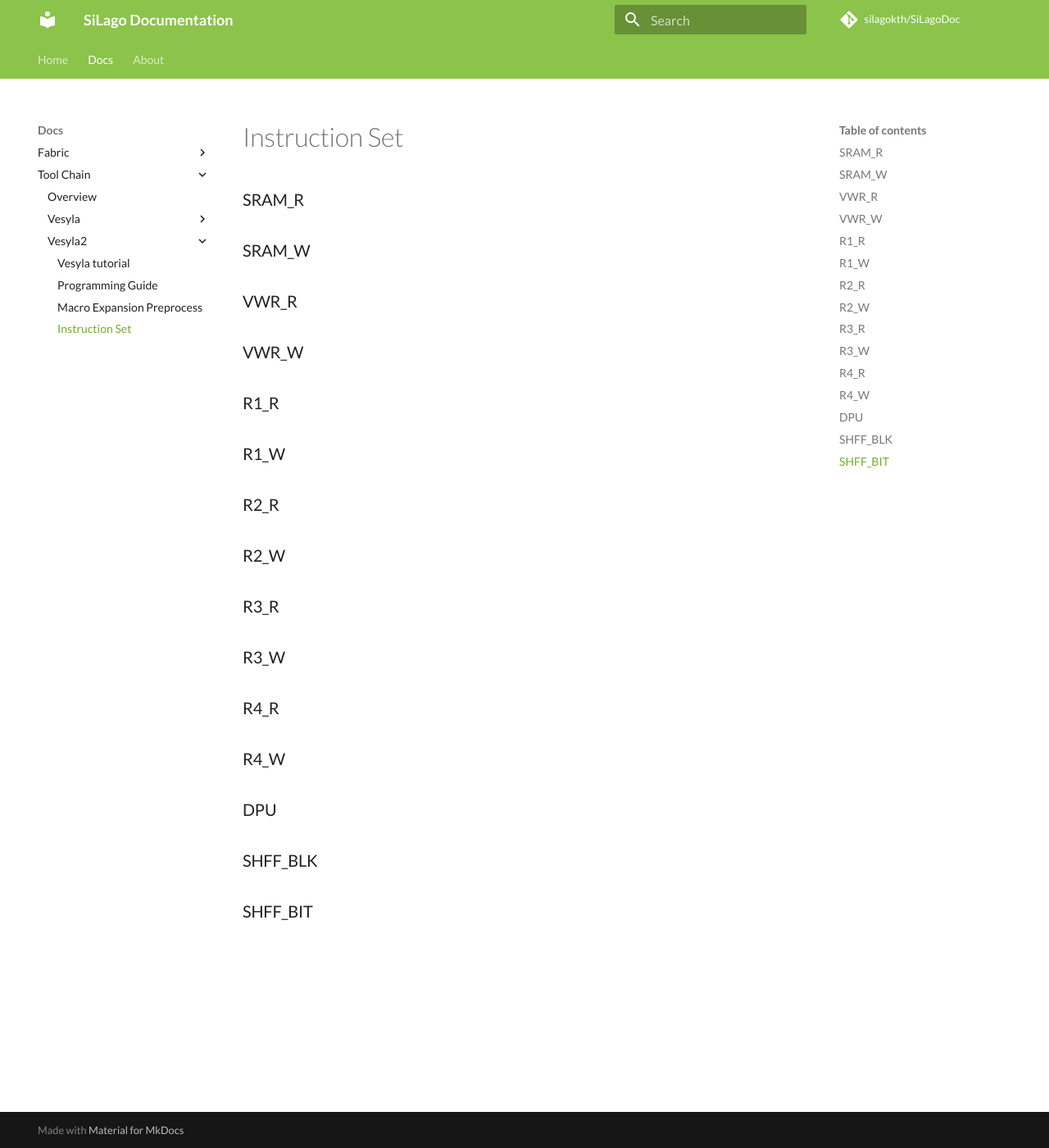
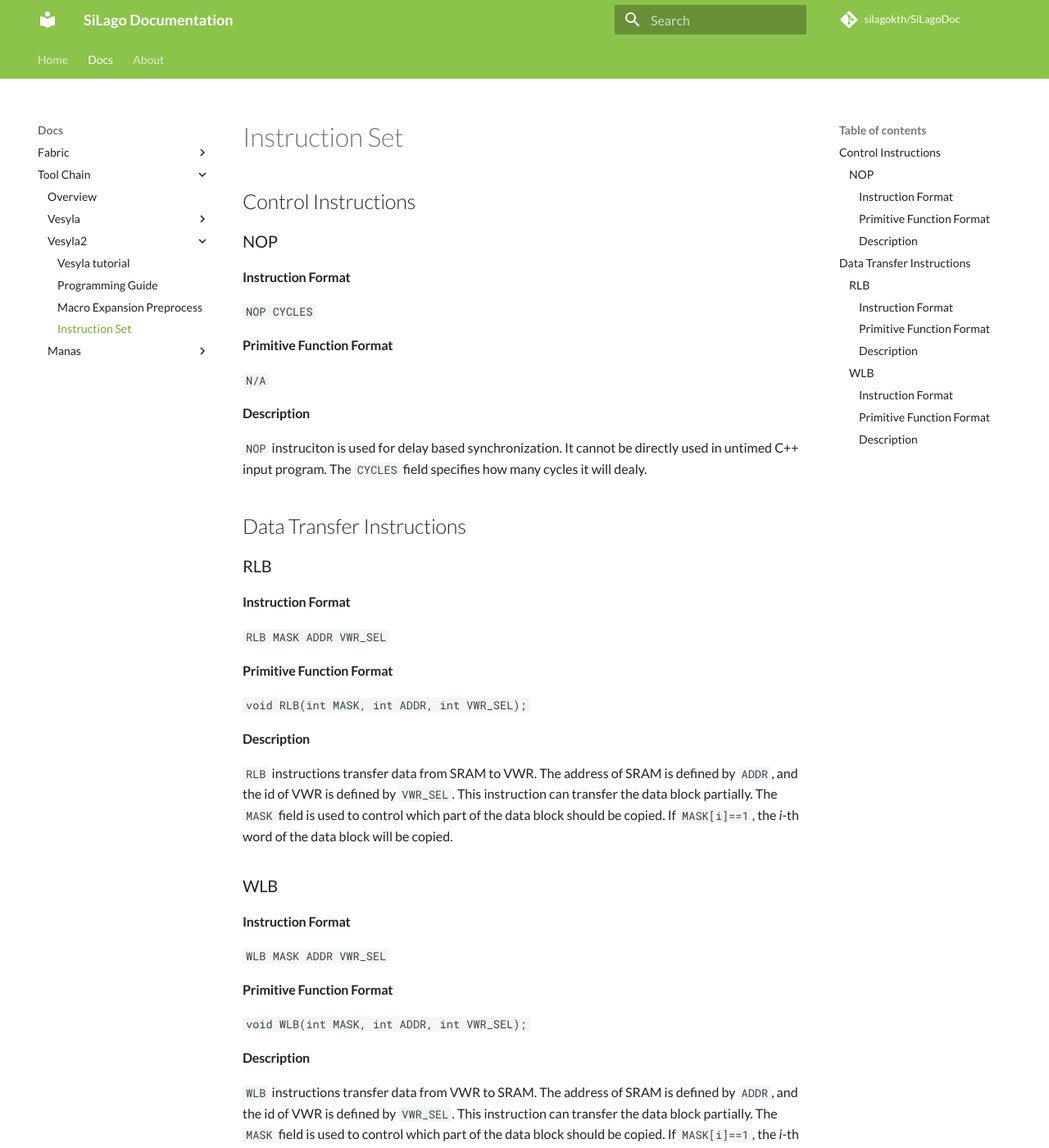
Before and after one commit to silagokth/SiLagoDoc, an MkDocs documentation site: the page built from docs/Docs/ToolChain/Vesyla2/InstructionSet.md, in a window 1280 px wide and 1400 px high. Shown: the whole window at 82% size. Built offline with MkDocs 1.6.1 and Material for MkDocs 9.7.7, drawn with Linux system fonts in a browser that asks for light colours; comment, search, counter and statistics services are not loaded; old or Windows-style settings are respelled for this version of MkDocs.

Commit message:
update for manas

````diff
--- a/docs/Docs/ToolChain/Vesyla2/InstructionSet.md
+++ b/docs/Docs/ToolChain/Vesyla2/InstructionSet.md
@@ -1,17 +1,47 @@
 # Instruction Set
 
-### SRAM_R
-### SRAM_W
-### VWR_R
-### VWR_W
-### R1_R
-### R1_W
-### R2_R
-### R2_W
-### R3_R
-### R3_W
-### R4_R
-### R4_W
-### DPU
-### SHFF_BLK
-### SHFF_BIT
+## Control Instructions
+
+### NOP
+
+#### Instruction Format
+
+```NOP CYCLES```
+
+#### Primitive Function Format
+
+```N/A```
+
+#### Description
+
+`NOP` instruciton is used for delay based synchronization. It cannot be directly used in untimed C++ input program. The `CYCLES` field specifies how many cycles it will dealy.
+
+## Data Transfer Instructions
+
+### RLB
+
+#### Instruction Format
+
+```RLB MASK ADDR VWR_SEL```
+
+#### Primitive Function Format
+
+```void RLB(int MASK, int ADDR, int VWR_SEL);```
+
+#### Description
+
+`RLB` instructions transfer data from SRAM to VWR. The address of SRAM is defined by `ADDR`, and the id of VWR is defined by `VWR_SEL`. This instruction can transfer the data block partially. The `MASK` field is used to control which part of the data block should be copied. If `MASK[i]==1`, the *i*-th word of the data block will be copied.
+
+### WLB
+
+#### Instruction Format
+
+```WLB MASK ADDR VWR_SEL```
+
+#### Primitive Function Format
+
+```void WLB(int MASK, int ADDR, int VWR_SEL);```
+
+#### Description
+
+`WLB` instructions transfer data from VWR to SRAM. The address of SRAM is defined by `ADDR`, and the id of VWR is defined by `VWR_SEL`. This instruction can transfer the data block partially. The `MASK` field is used to control which part of the data block should be copied. If `MASK[i]==1`, the *i*-th word of the data block will be copied.
--- a/mkdocs.yml
+++ b/mkdocs.yml
@@ -43,6 +43,10 @@ pages:
               - Docs/ToolChain/Vesyla2/ProgrammingGuide.md
               - Docs/ToolChain/Vesyla2/Macro.md
               - Docs/ToolChain/Vesyla2/InstructionSet.md
+          - Manas:
+              - Docs/ToolChain/Manas/Tutorial.md
+              - Docs/ToolChain/Manas/ProgrammingGuide.md
+              - Docs/ToolChain/Manas/InstructionSet.md
   #       - Sylva:
   #         - Docs/ToolChain/Sylva/Overview.md
   #     - Library:
````
Also changed, not shown: docs/Docs/ToolChain/Manas/InstructionSet.md (added, +296 -0 lines), docs/Docs/ToolChain/Manas/ProgrammingGuide.md (added, +79 -0 lines), docs/Docs/ToolChain/Manas/Tutorial.md (added, +4 -0 lines).
